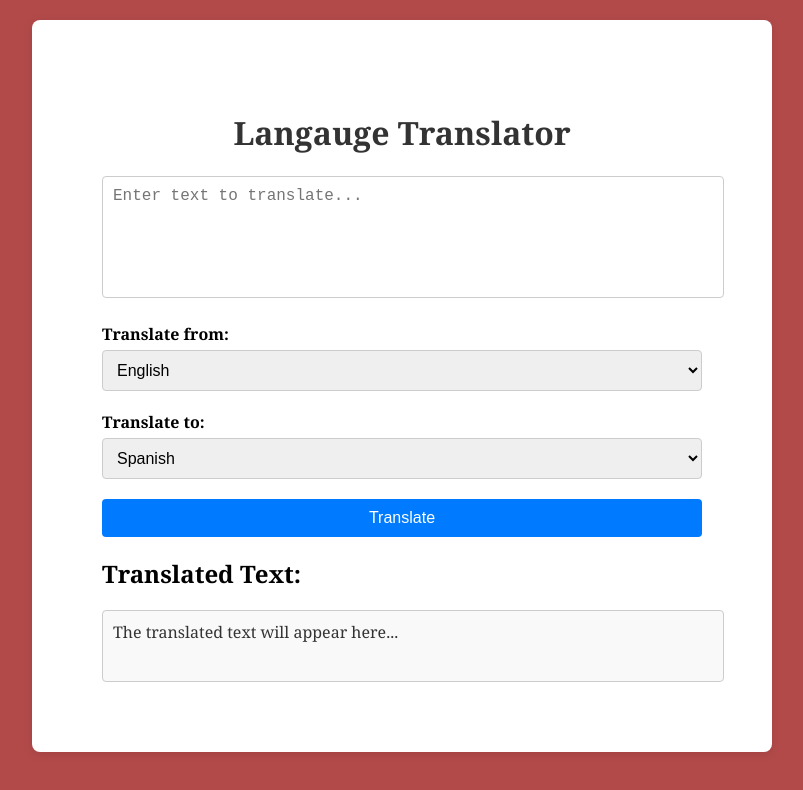
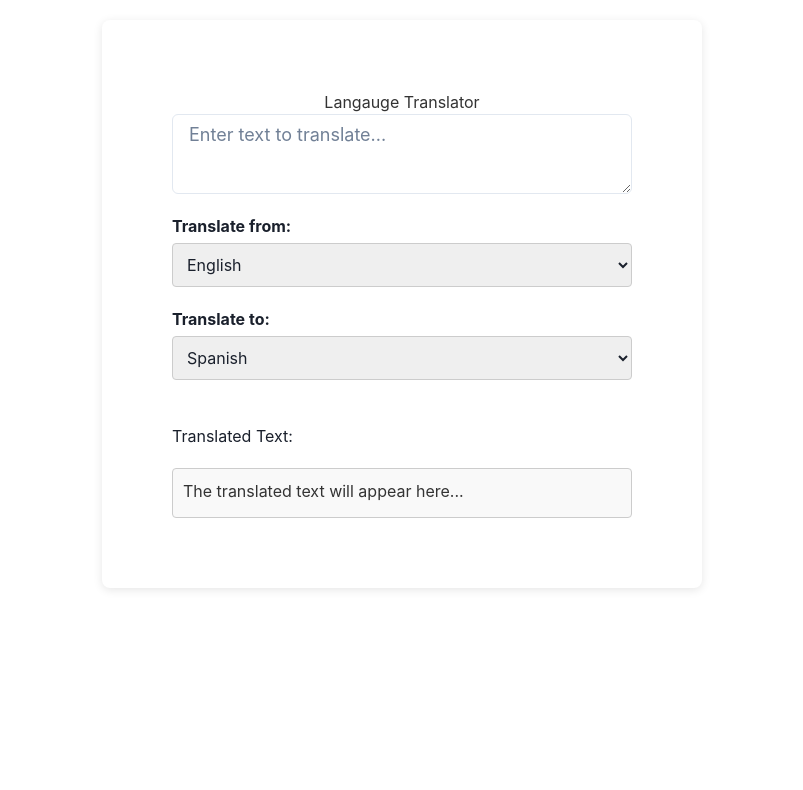
Before and after one commit to Mayankp11/language-translator, a React (Vite) app: page / in a window 1280 px wide. Shown: the top 790 px of the page, without its empty margins (238-1041 px from the left). Built offline with nearby package versions, Linux system fonts and the light colour scheme.

Commit message:
Added ChakraUI for better interface

```diff
--- a/src/components/TextInput.tsx
+++ b/src/components/TextInput.tsx
@@ -1,3 +1,4 @@
+import { Input, Textarea } from "@chakra-ui/react";
 
 // Define the props interface for the component
 interface TextInputProps {
@@ -8,11 +9,14 @@
 // Define the functional component with the specified props
 const TextInput: React.FC<TextInputProps> = ({ text, onTextChange }) => {
     return (
-        <textarea
-            placeholder="Enter text to translate..."
-            value={text} // Controlled input
-            onChange={onTextChange} // Calls the provided function on change
+        <Textarea
+        placeholder="Enter text to translate..."
+        value={text} // Controlled input
+        onChange={onTextChange} // Calls the provided function on change
+        size="lg" // Set size (e.g., md, lg)
+        variant="outline" //
         />
+
     );
 };
 
--- a/src/main.tsx
+++ b/src/main.tsx
@@ -1,10 +1,13 @@
-import { StrictMode } from 'react'
-import { createRoot } from 'react-dom/client'
-import App from './App.tsx'
-import './index.css'
+import { StrictMode } from "react";
+import { createRoot } from "react-dom/client";
+import App from "./App.tsx";
+import "./index.css";
+import { ChakraProvider } from "@chakra-ui/react";
 
-createRoot(document.getElementById('root')!).render(
+createRoot(document.getElementById("root")!).render(
   <StrictMode>
-    <App />
-  </StrictMode>,
-)
+    <ChakraProvider>
+      <App />
+    </ChakraProvider>
+  </StrictMode>
+);
```
